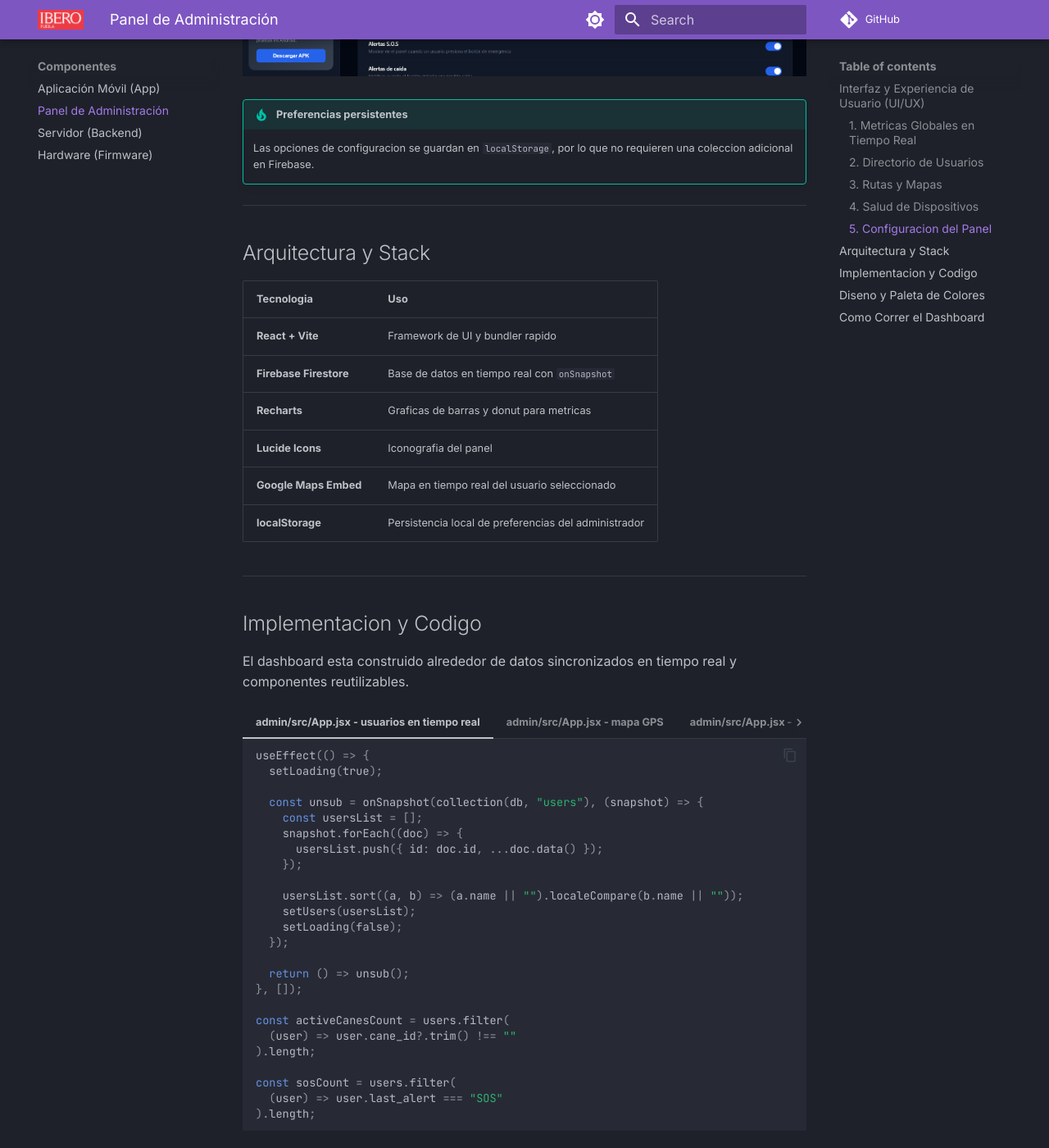
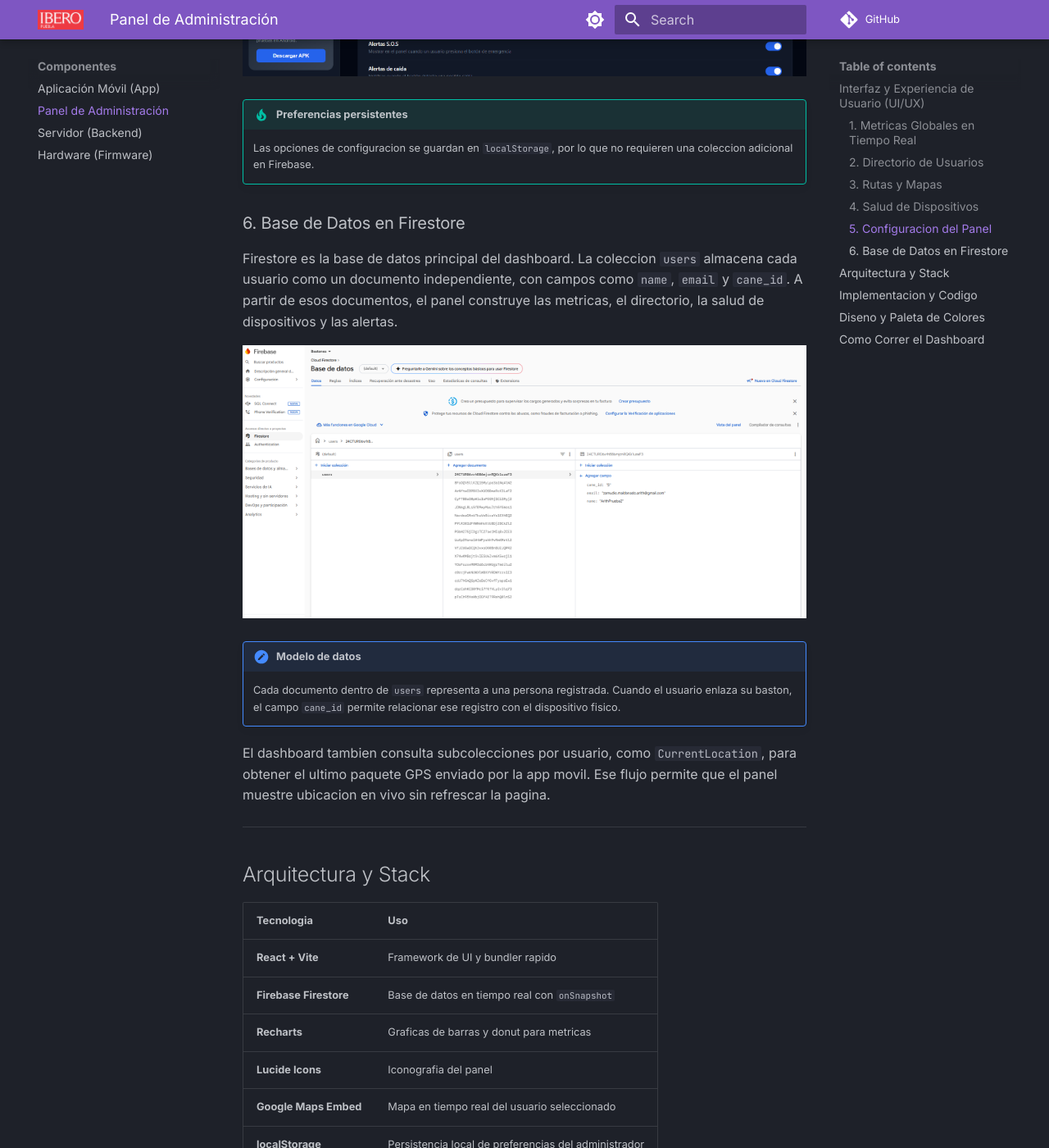
Before and after one commit to aritmaldzamu/xgio-monorep, an MkDocs documentation site: the page built from docs/dashboard.md, in a window 1280 px wide and 1400 px high, scrolled down 3624 px. Shown: the whole window at 82% size. Built offline with MkDocs 1.6.1 and Material for MkDocs 9.7.7, drawn with Linux system fonts in a browser that asks for light colours; comment, search, counter and statistics services are not loaded; part of the change alters nothing that is shown; some of the changed text lies outside the part shown.

Commit message:
docs: documenta uso de firestore en dashboard

````diff
--- a/docs/dashboard.md
+++ b/docs/dashboard.md
@@ -66,6 +66,19 @@ La pantalla de configuracion permite personalizar el perfil del administrador, d
 !!! tip "Preferencias persistentes"
     Las opciones de configuracion se guardan en `localStorage`, por lo que no requieren una coleccion adicional en Firebase.
 
+### 6. Base de Datos en Firestore
+
+Firestore es la base de datos principal del dashboard. La coleccion `users` almacena cada usuario como un documento independiente, con campos como `name`, `email` y `cane_id`. A partir de esos documentos, el panel construye las metricas, el directorio, la salud de dispositivos y las alertas.
+
+<div align="center">
+  <img src="../assets/imagenes/dashboard_firestore.png" alt="Firestore - coleccion users" width="700" />
+</div>
+
+!!! note "Modelo de datos"
+    Cada documento dentro de `users` representa a una persona registrada. Cuando el usuario enlaza su baston, el campo `cane_id` permite relacionar ese registro con el dispositivo fisico.
+
+El dashboard tambien consulta subcolecciones por usuario, como `CurrentLocation`, para obtener el ultimo paquete GPS enviado por la app movil. Ese flujo permite que el panel muestre ubicacion en vivo sin refrescar la pagina.
+
 ---
 
 ## Arquitectura y Stack
@@ -113,6 +126,46 @@ El dashboard esta construido alrededor de datos sincronizados en tiempo real y c
     ).length;
     ```
 
+=== "admin/src/lib/firebase.js - conexion"
+    ```jsx
+    import { initializeApp } from "firebase/app";
+    import { getFirestore } from "firebase/firestore";
+
+    const firebaseConfig = {
+      apiKey: import.meta.env.VITE_FIREBASE_API_KEY,
+      authDomain: import.meta.env.VITE_FIREBASE_AUTH_DOMAIN,
+      projectId: import.meta.env.VITE_FIREBASE_PROJECT_ID,
+      storageBucket: import.meta.env.VITE_FIREBASE_STORAGE_BUCKET,
+      messagingSenderId: import.meta.env.VITE_FIREBASE_MESSAGING_SENDER_ID,
+      appId: import.meta.env.VITE_FIREBASE_APP_ID,
+    };
+
+    const app = initializeApp(firebaseConfig);
+    export const db = getFirestore(app);
+    ```
+
+=== "admin/src/App.jsx - estructura Firestore"
+    ```jsx
+    /*
+      users/{userId}
+        name: "ArithPrueba2"
+        email: "zamudio.maldonado.arith@gmail.com"
+        cane_id: "5"
+        last_alert: "SOS" | "FALL" | null
+        battery: 78
+        ble_connected: true
+
+      users/{userId}/CurrentLocation/{date}
+        locations: [
+          {
+            latitude: 19.4326,
+            longitude: -99.1332,
+            timestamp: "2026-05-19T18:00:00.000Z"
+          }
+        ]
+    */
+    ```
+
 === "admin/src/App.jsx - mapa GPS"
     ```jsx
     const renderMap = () => {
@@ -143,6 +196,37 @@ El dashboard esta construido alrededor de datos sincronizados en tiempo real y c
         </div>
       );
     };
+    ```
+
+=== "admin/src/App.jsx - ubicacion por usuario"
+    ```jsx
+    useEffect(() => {
+      if (users.length === 0) return;
+
+      const unsubs = users
+        .filter((user) => user.cane_id)
+        .map((user) => {
+          const ref = collection(db, "users", user.id, "CurrentLocation");
+
+          return onSnapshot(ref, (snap) => {
+            const docs = snap.docs.map((doc) => ({
+              id: doc.id,
+              ...doc.data(),
+            }));
+
+            const sorted = docs.sort((a, b) => b.id.localeCompare(a.id));
+            const locs = sorted[0]?.locations || [];
+            const last = locs[locs.length - 1] || null;
+
+            setLocationsByUser((prev) => ({
+              ...prev,
+              [user.id]: { last, history: locs },
+            }));
+          });
+        });
+
+      return () => unsubs.forEach((unsub) => unsub());
+    }, [users]);
     ```
 
 === "admin/src/App.jsx - reset de alertas"
````
Also changed, not shown: docs/assets/imagenes/dashboard_firestore.png (added).
